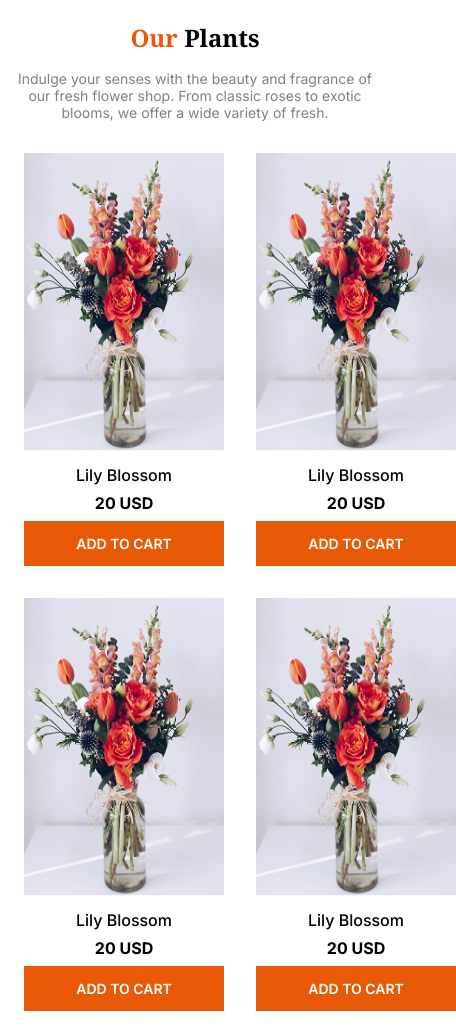
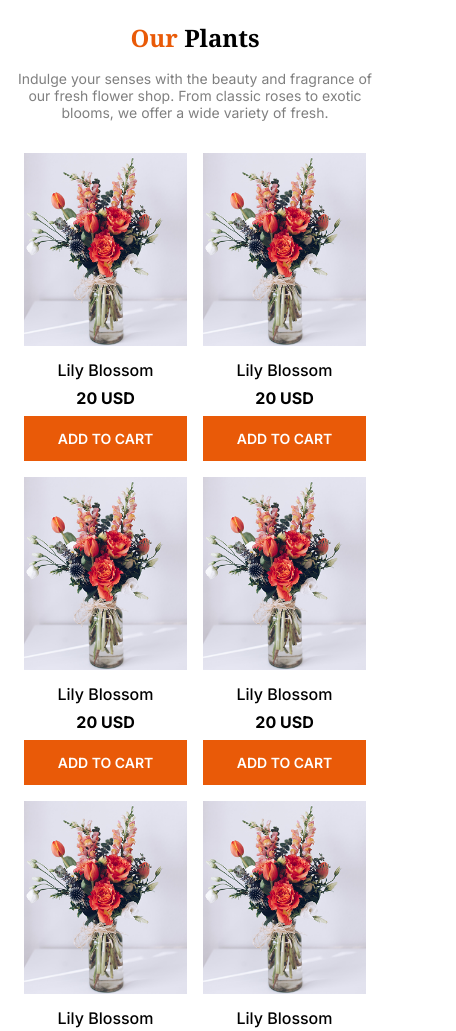
Before and after one commit to tuRjoX/flower-market-website, a plain HTML site: page index.html in a window 390 px wide. Shown: the part 780-1811 px from the top of the page, 456 px wide, since content can reach past the window. Drawn offline with Linux system fonts and the light colour scheme.

Commit message:
Minor Fix

```diff
--- a/styles/styles.css
+++ b/styles/styles.css
@@ -154,7 +154,7 @@
     width: 17.5rem; /* 280px */
     height: 17.5rem; /* 280px */
     animation: spinWithTranslate 5s linear infinite;
-    transform: translateX(-50%); /* initial position */
+    transform: translateX(-50%);
 }
 .flower-image {
     display: block;
@@ -584,3 +584,68 @@ footer {
         gap: 1.2rem;
     }
 }
+
+/* For Iphone 13 */
+@media (max-width: 390px) {
+  /* Flower Collection */
+  .flower-cards {
+    display: grid;
+    grid-template-columns: repeat(2, 1fr);
+    gap: 1rem;
+  }
+
+  .flower-title h2 {
+    font-size: 1.5rem; /* 24px approx */
+  }
+
+  .flower-title p {
+    font-size: 0.875rem; /* 14px */
+    max-width: 100%;
+  }
+
+  .card img {
+    width: 100%;
+    height: auto;
+    max-width: 180px;
+    max-height: 270px;
+    object-fit: cover;
+  }
+
+  .btn {
+    font-weight: 600;
+    font-size: 0.875rem; /* 14px */
+    color: #FFFFFF;
+    background-color: #E95A08;
+    padding: 0.75rem 1.5rem;
+    border: 2px solid transparent;
+    cursor: pointer;
+    width: 100%;
+    max-width: 200px;
+    transition:
+      transform 0.3s ease,
+      box-shadow 0.3s ease,
+      background-color 0.3s ease,
+      color 0.3s ease,
+      border-color 0.3s ease;
+  }
+
+  .btn:hover {
+    transform: scale(1.05);
+    background-color: #FFFFFF;
+    color: #E95A08;
+    border-color: #E95A08;
+    box-shadow: 0 8px 20px rgba(78, 71, 255, 0.15);
+  }
+
+  .card h5 {
+    font-size: 1rem;
+    margin: 0.5rem 0;
+    font-weight: 500;
+  }
+
+  .card h4 {
+    font-size: 1rem;
+    margin: 0.5rem 0;
+    font-weight: bold;
+  }
+}
```
